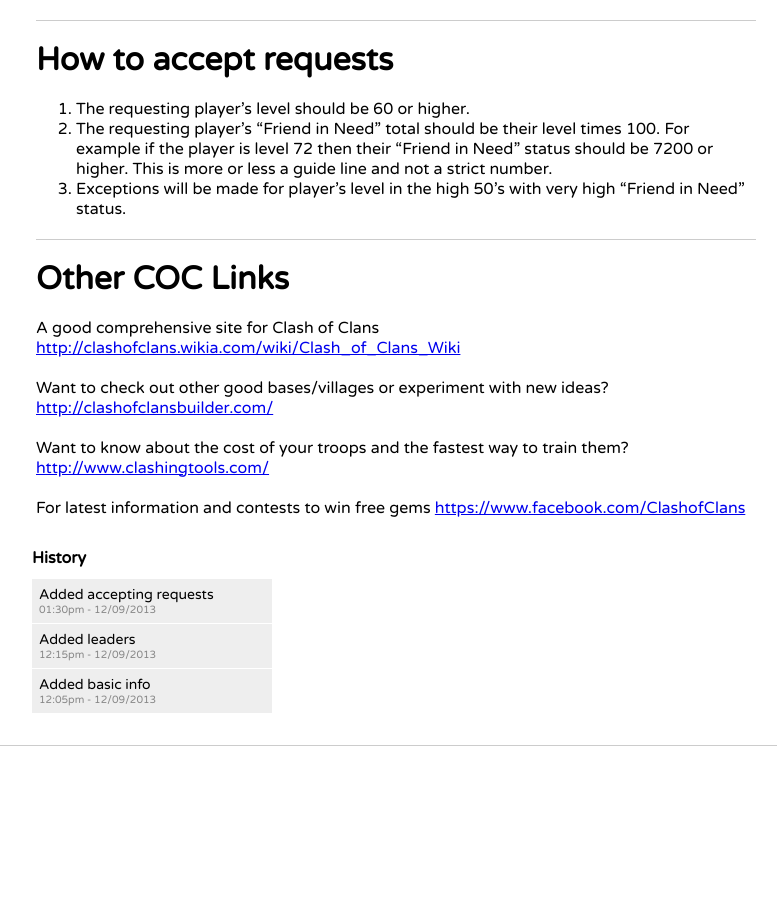
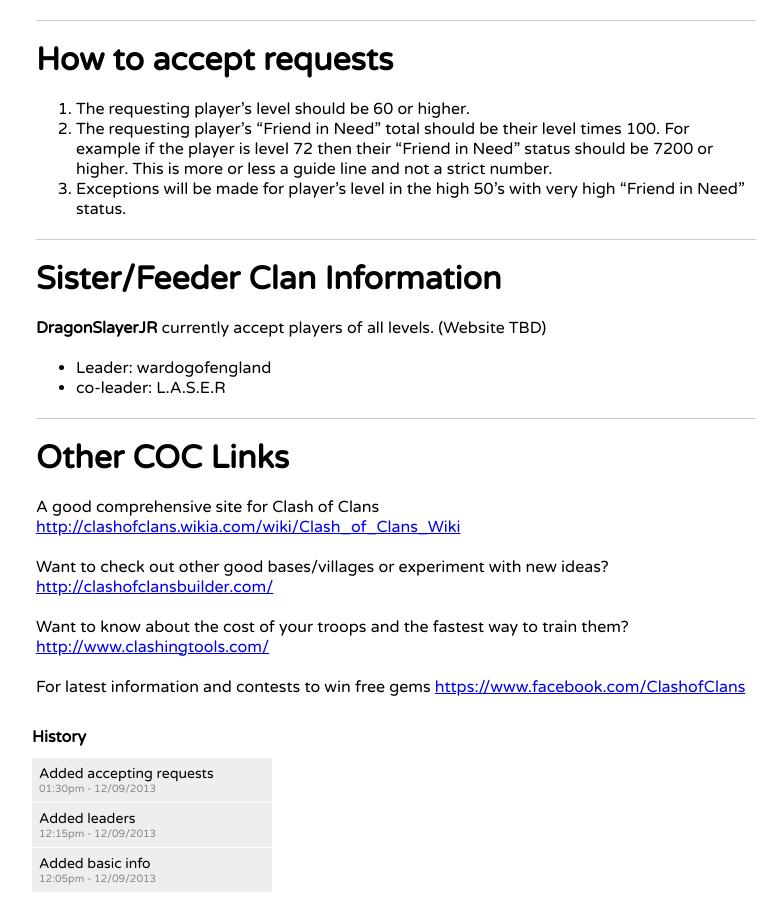
Before and after one commit to himedlooff/proto-clashers, a Jekyll site: the page built from clan-name/index.md, in a window 1280 px wide and 900 px high, scrolled down 766 px. Shown: the whole window, without its empty margins (124-901 px from the left). Built offline with Jekyll 4.4.1, drawn with Linux system fonts in a browser that asks for light colours; Markdown is read by kramdown in place of the engine named in the settings; before the commit the page ends 1512 px from its top, so only the background shows below that.

Commit message:
Added sister/feeder clan info

```diff
--- a/clan-name/index.md
+++ b/clan-name/index.md
@@ -29,6 +29,12 @@
 2. The requesting player's "Friend in Need" total should be their level times 100. For example if the player is level 72 then their "Friend in Need" status should be 7200 or higher.  This is more or less a guide line and not a strict number.
 3. Exceptions will be made for player's level in the high 50's with very high "Friend in Need" status.
 
+# Sister/Feeder Clan Information
+
+**DragonSlayerJR** currently accept players of all levels.  (Website TBD)
+- Leader: wardogofengland
+- co-leader: L.A.S.E.R
+
 # Other COC Links
 
 A good comprehensive site for Clash of Clans
```
